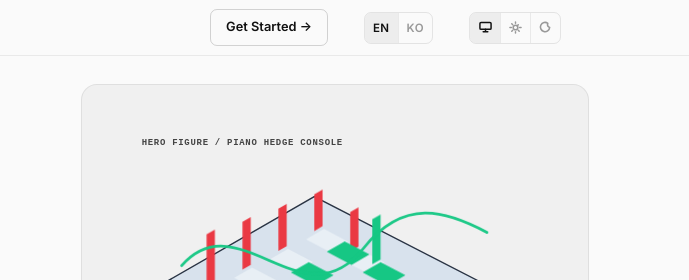
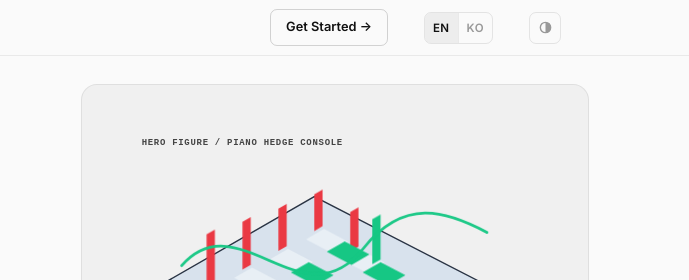
Before and after one commit to y0openai/piano-website, a plain HTML site: page index.html in a window 1280 px wide. Shown: the top 280 px of the page, 591-1280 px from the left. Drawn offline with nearby package versions, Linux system fonts and the light colour scheme.

Commit message:
feat: theme toggle as single cycle button with new icons
- Three buttons → one button cycling auto → light → dark
- New icon set: half-disc (auto), filled sun with rays (light), crescent moon (dark)
- Title/aria-label reflects current mode and updates when language changes
- i18n.js now exposes t(key) and onChange(fn) so theme code can refresh labels

Co-Authored-By: Claude Opus 4.7 (1M context) <noreply@anthropic.com>

```diff
--- a/css/style.css
+++ b/css/style.css
@@ -236,24 +236,22 @@ p { color: var(--fg-3); line-height: 1.75; }
 .nav-drawer.open { display: flex; }
 .nav-drawer a { font-size: 0.95rem; color: var(--fg-3); }
 
-/* ---- Theme Toggle ---- */
+/* ---- Theme Toggle (single-button cycle) ---- */
 .theme-toggle {
-  display: inline-flex; align-items: center;
+  display: inline-flex; align-items: center; justify-content: center;
+  width: 32px; height: 32px;
   background: none; border: 1px solid var(--bd-4);
   border-radius: 7px; padding: 0;
-  overflow: hidden; flex-shrink: 0;
+  cursor: pointer; color: var(--fg-6);
+  flex-shrink: 0;
+  transition: color 0.15s, background-color 0.15s, border-color 0.15s;
 }
-.theme-toggle__btn {
-  display: inline-flex; align-items: center; justify-content: center;
-  width: 30px; height: 30px; background: none; border: none;
-  cursor: pointer; color: var(--fg-6); transition: all 0.15s;
-}
-.theme-toggle__btn:hover { color: var(--fg); background: var(--hover-bg); }
-.theme-toggle__btn.active { color: var(--fg); background: var(--hover-bg2); }
-.theme-toggle__btn + .theme-toggle__btn { border-left: 1px solid var(--bd-3); }
-.theme-toggle__btn svg { width: 13px; height: 13px; stroke: currentColor; fill: none; stroke-width: 2; stroke-linecap: round; stroke-linejoin: round; }
-/* Auto icon uses fill */
-.theme-toggle__btn--auto svg { fill: currentColor; stroke: none; }
+.theme-toggle:hover { color: var(--fg); background: var(--hover-bg); }
+.theme-toggle:active { background: var(--hover-bg2); }
+.theme-toggle__icon { width: 15px; height: 15px; display: none; }
+.theme-toggle[data-mode="auto"] .theme-toggle__icon--auto,
+.theme-toggle[data-mode="light"] .theme-toggle__icon--light,
+.theme-toggle[data-mode="dark"] .theme-toggle__icon--dark { display: block; }
 
 /* ---- Language Toggle ---- */
 .lang-toggle {
--- a/index.html
+++ b/index.html
@@ -44,17 +44,28 @@
       <button class="lang-toggle__btn" data-lang="en" type="button">EN</button>
       <button class="lang-toggle__btn" data-lang="ko" type="button">KO</button>
     </div>
-    <div class="theme-toggle" id="themeToggle" role="group" aria-label="Color theme">
-      <button class="theme-toggle__btn" data-mode="auto" title="Auto (system)" data-i18n-attr="title:nav.themeAuto">
-        <svg viewBox="0 0 14 14" width="13" height="13"><rect x="1" y="1.5" width="12" height="7.5" rx="1.2" stroke="currentColor" stroke-width="1.6" fill="none"/><path d="M7 9v2M4.5 11.5h5" stroke="currentColor" stroke-width="1.6" stroke-linecap="round"/></svg>
-      </button>
-      <button class="theme-toggle__btn" data-mode="light" title="Light" data-i18n-attr="title:nav.themeLight">
-        <svg viewBox="0 0 14 14" width="13" height="13"><circle cx="7" cy="7" r="2.5" stroke="currentColor" stroke-width="1.7" fill="none"/><path d="M7 1v1.5M7 11.5V13M1 7h1.5M11.5 7H13M3 3l1 1M10 10l1 1M10 4l-1 1M4 10l-1 1" stroke="currentColor" stroke-width="1.6" stroke-linecap="round" fill="none"/></svg>
-      </button>
-      <button class="theme-toggle__btn" data-mode="dark" title="Dark" data-i18n-attr="title:nav.themeDark">
-        <svg viewBox="0 0 14 14" width="13" height="13"><path d="M9.5 2.5A5 5 0 1 0 11.5 7 3.5 3.5 0 0 1 9.5 2.5z" stroke="currentColor" stroke-width="1.7" stroke-linecap="round" stroke-linejoin="round" fill="none"/></svg>
-      </button>
-    </div>
+    <button class="theme-toggle" id="themeToggle" type="button" data-mode="auto" aria-label="Toggle color theme">
+      <svg class="theme-toggle__icon theme-toggle__icon--auto" viewBox="0 0 16 16" fill="none" aria-hidden="true">
+        <circle cx="8" cy="8" r="5.5" stroke="currentColor" stroke-width="1.5"/>
+        <path d="M8 2.5a5.5 5.5 0 0 1 0 11z" fill="currentColor"/>
+      </svg>
+      <svg class="theme-toggle__icon theme-toggle__icon--light" viewBox="0 0 16 16" aria-hidden="true">
+        <circle cx="8" cy="8" r="3" fill="currentColor"/>
+        <g stroke="currentColor" stroke-width="1.6" stroke-linecap="round">
+          <line x1="8" y1="1" x2="8" y2="2.6"/>
+          <line x1="8" y1="13.4" x2="8" y2="15"/>
+          <line x1="1" y1="8" x2="2.6" y2="8"/>
+          <line x1="13.4" y1="8" x2="15" y2="8"/>
+          <line x1="3" y1="3" x2="4.2" y2="4.2"/>
+          <line x1="11.8" y1="11.8" x2="13" y2="13"/>
+          <line x1="13" y1="3" x2="11.8" y2="4.2"/>
+          <line x1="3" y1="13" x2="4.2" y2="11.8"/>
+        </g>
+      </svg>
+      <svg class="theme-toggle__icon theme-toggle__icon--dark" viewBox="0 0 16 16" aria-hidden="true">
+        <path d="M13.5 10.5A6 6 0 0 1 5.5 2.5a6 6 0 1 0 8 8z" fill="currentColor"/>
+      </svg>
+    </button>
     <button class="nav__hamburger" id="hamburger" aria-label="Open menu" data-i18n-attr="aria-label:nav.openMenu">
       <span></span><span></span><span></span>
     </button>
@@ -498,9 +509,12 @@
   hamburger.addEventListener('click', () => drawer.classList.toggle('open'));
   function closeDrawer() { drawer.classList.remove('open'); }
 
-  // Theme toggle
+  // Theme toggle (cycle: auto → light → dark)
   (function(){
+    var modes = ['auto', 'light', 'dark'];
+    var keyFor = { auto: 'nav.themeAuto', light: 'nav.themeLight', dark: 'nav.themeDark' };
     var mode = localStorage.getItem('piano-theme') || 'auto';
+    var btn = document.getElementById('themeToggle');
     function applyTheme(m) {
       var h = document.documentElement;
       if (m === 'light') h.setAttribute('data-theme','light');
@@ -509,18 +523,23 @@
         h.setAttribute('data-theme','light');
       else h.removeAttribute('data-theme');
     }
-    function syncBtns(m) {
-      document.querySelectorAll('.theme-toggle__btn').forEach(function(b){ b.classList.toggle('active', b.dataset.mode === m); });
+    function sync() {
+      btn.setAttribute('data-mode', mode);
+      var label = (window.PianoI18n && window.PianoI18n.t(keyFor[mode])) || mode;
+      btn.setAttribute('title', label);
+      btn.setAttribute('aria-label', label);
     }
-    syncBtns(mode);
-    document.querySelectorAll('.theme-toggle__btn').forEach(function(b){
-      b.addEventListener('click', function(){
-        mode = b.dataset.mode;
-        localStorage.setItem('piano-theme', mode);
-        applyTheme(mode);
-        syncBtns(mode);
-      });
+    applyTheme(mode);
+    sync();
+    btn.addEventListener('click', function(){
+      mode = modes[(modes.indexOf(mode) + 1) % modes.length];
+      localStorage.setItem('piano-theme', mode);
+      applyTheme(mode);
+      sync();
     });
+    if (window.PianoI18n && window.PianoI18n.onChange) {
+      window.PianoI18n.onChange(sync);
+    }
     window.matchMedia && window.matchMedia('(prefers-color-scheme: light)').addEventListener('change', function(){
       if (mode === 'auto') applyTheme('auto');
     });
--- a/js/i18n.js
+++ b/js/i18n.js
@@ -787,15 +787,24 @@
     });
   }
 
+  const listeners = [];
+  function emit(lang) {
+    listeners.forEach((fn) => {
+      try { fn(lang); } catch (e) { /* swallow */ }
+    });
+  }
+
   function setLang(lang) {
     if (!SUPPORTED.includes(lang)) lang = DEFAULT_LANG;
     localStorage.setItem(STORAGE_KEY, lang);
     applyLang(lang);
+    emit(lang);
   }
 
   function init() {
     const lang = detectInitialLang();
     applyLang(lang);
+    emit(lang);
     document.querySelectorAll('.lang-toggle__btn').forEach((b) => {
       b.addEventListener('click', () => setLang(b.dataset.lang));
     });
@@ -807,6 +816,17 @@
     init();
   }
 
-  // expose for debugging
-  window.PianoI18n = { setLang, applyLang, get current() { return localStorage.getItem(STORAGE_KEY) || DEFAULT_LANG; } };
+  window.PianoI18n = {
+    setLang,
+    applyLang,
+    get current() { return localStorage.getItem(STORAGE_KEY) || DEFAULT_LANG; },
+    t(key) { return tr(this.current, key); },
+    onChange(fn) {
+      listeners.push(fn);
+      return () => {
+        const i = listeners.indexOf(fn);
+        if (i >= 0) listeners.splice(i, 1);
+      };
+    },
+  };
 })();
```
Also changed, not shown: basis-hedge.html (+41 -17 lines), ewy.html (+41 -17 lines).
